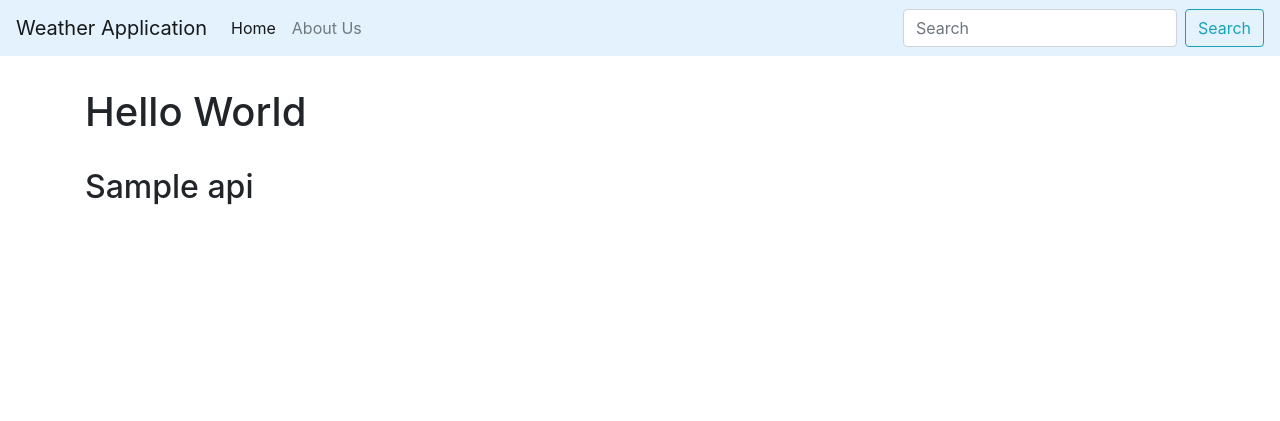
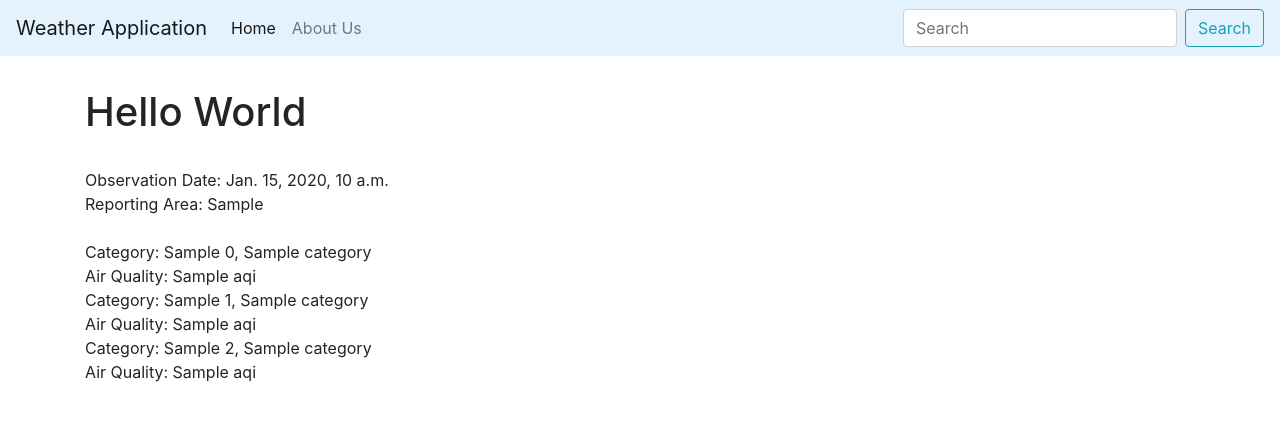
Before and after one commit to brendanm9t/weather-app-django, a Django app: template lookup/templates/home.html in a window 1280 px wide. Shown: the top 421 px of the page. Run offline with Django 3.2, Linux system fonts and the light colour scheme; the template is opened without the code that fills it: most values are stand-ins (such as "Sample title", 1, 10 or a date in 2020); some libraries are stand-ins or nearby versions.

Commit message:
update home.html
Refine display to home

```diff
--- a/lookup/templates/home.html
+++ b/lookup/templates/home.html
@@ -3,6 +3,19 @@
 {% block content%}
 
 <h1>Hello World</h1>
-<br>
-<h2>{{ api }}</h2>
+<br/>
+<!-- Parsing though Python list-->
+Observation Date: {{ api.0.DateObserved }} <br/>
+Reporting Area: {{ api.0.ReportingArea}} <br/>
+<br/>
+<!-- Access O3 data from api content -->
+Category: {{ api.0.ParameterName}}, {{ api.0.Category.Name}} <br/>
+Air Quality: {{ api.0.AQI }} <br/>
+<!--<h6>Category: {{ api.0.Category.Name}} </h6><br/>-->
+<!-- Access PM2.5 data from api content -->
+Category: {{ api.1.ParameterName}}, {{ api.1.Category.Name}} <br/>
+Air Quality: {{ api.1.AQI }} <br/>
+<!-- Access PM10 data from api content -->
+Category: {{ api.2.ParameterName}}, {{ api.2.Category.Name}} <br/>
+Air Quality: {{ api.2.AQI }} <br/>
 {%endblock%}
```
